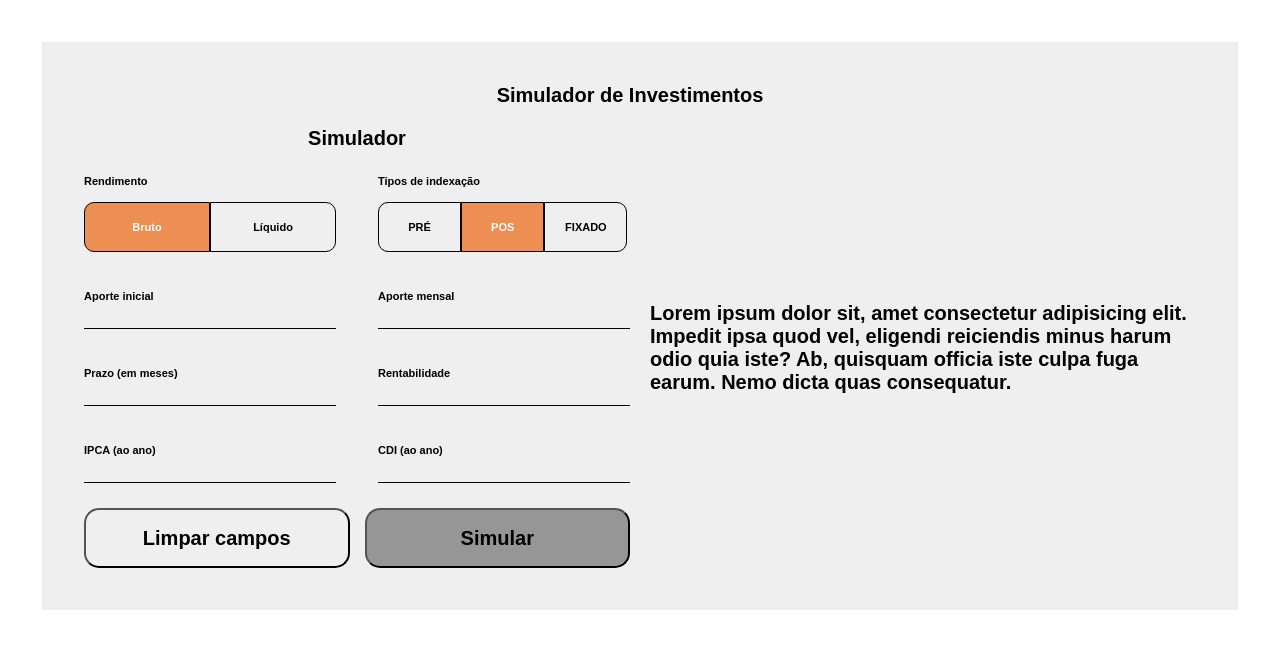
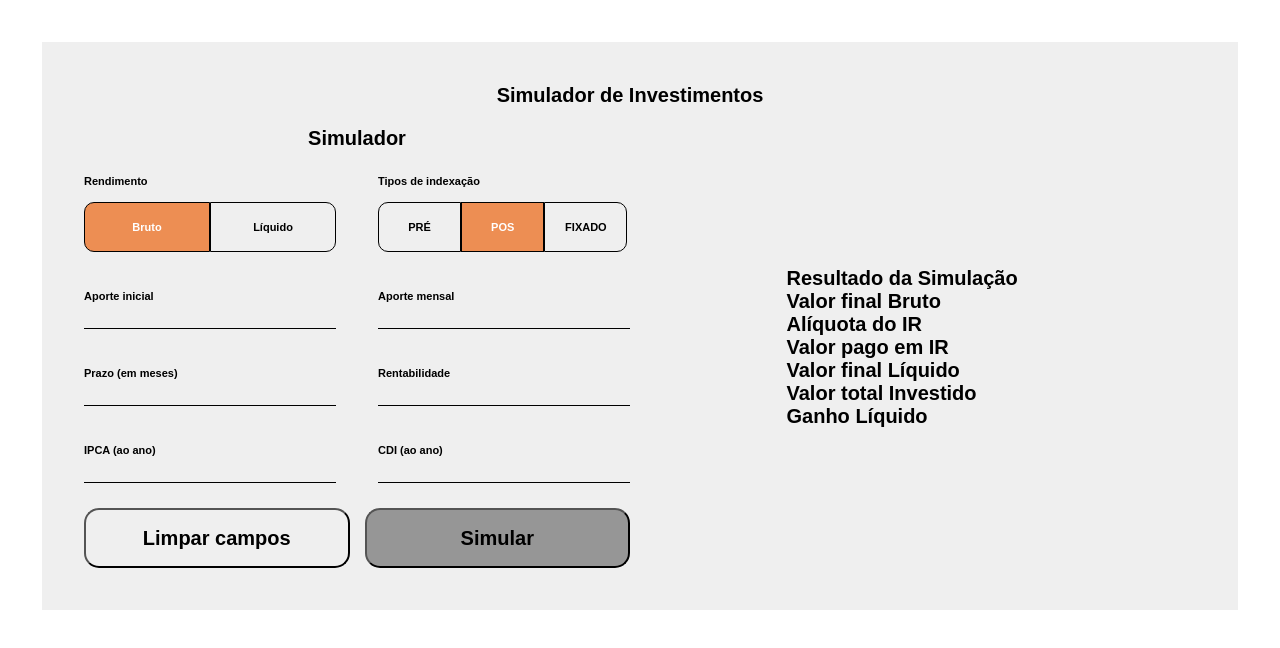
Before and after one commit to romulodev08/EQI-investimentos-desafio, a React (Create React App) app in the folder simulador-de-investimentos/: page / in a window 1280 px wide. Shown: the top 648 px of the page. Built offline with nearby package versions, Linux system fonts and the light colour scheme; data requests are answered from the project's data file.

Commit message:
criado função para pesquisar retorno da simulação
funçaõ que armazena os dados do formulário para serem usados para a simulação

```diff
--- a/simulador-de-investimentos/src/componentes/app.jsx
+++ b/simulador-de-investimentos/src/componentes/app.jsx
@@ -6,7 +6,9 @@ export default class Simulador extends Component {
     constructor(props) {
         super(props)
         this.state = {
-            response: []
+            response: [],
+            rendimento: "bruto",
+            tipoDeIndexação: "pos"
         }
     }
     componentDidMount() {
@@ -18,6 +20,11 @@ export default class Simulador extends Component {
             console.log(this.state.response)
         }, 1000)
     }
+    simular(props) {
+        this.state.response.map((item, index) => {
+
+        })
+    }
     render() {
         return(
             <section id="conteúdo">
@@ -27,10 +34,10 @@ export default class Simulador extends Component {
                     <div className="containersDePreenchimento containersDePreenchimento1">
                         <div className="containerDePreenchimento" id="rendimentoContainer">
                             <label>Rendimento</label><br />
-                            <input type="radio" name="rendimento" id="r1rendimento" className="oculto" defaultChecked  />
+                            <input type="radio" name="rendimento" id="r1rendimento" className="oculto" defaultChecked />
                             <input type="radio" name="rendimento" id="r2rendimento" className="oculto"  />
-                            <label className="rendimentoLabel" id="rendimentoLabel1" htmlFor="r1rendimento">Bruto</label>
-                            <label className="rendimentoLabel" id="rendimentoLabel2" htmlFor="r2rendimento">Líquido</label>
+                            <label className="rendimentoLabel" id="rendimentoLabel1" htmlFor="r1rendimento" onClick={() => this.setState({ rendimento: "bruto" })}>Bruto</label>
+                            <label className="rendimentoLabel" id="rendimentoLabel2" htmlFor="r2rendimento" onClick={() => this.setState({ rendimento: "liquido" })} >Líquido</label>
                             <span></span>
                         </div>
                         <div className="containerDePreenchimento">
@@ -52,9 +59,9 @@ export default class Simulador extends Component {
                             <input type="radio" name="indexação" id="r1indexação" className="oculto" />
                             <input type="radio" name="indexação" id="r2indexação" className="oculto" defaultChecked />
                             <input type="radio" name="indexação" id="r3indexação" className="oculto" />
-                            <label htmlFor="r1indexação" id="indexação1" className="indexaçãoLabel">PRÉ</label>
-                            <label htmlFor="r2indexação" id="indexação2" className="indexaçãoLabel">POS</label>
-                            <label htmlFor="r3indexação" id="indexação3" className="indexaçãoLabel">FIXADO</label>
+                            <label htmlFor="r1indexação" id="indexação1" className="indexaçãoLabel" onClick={() => this.setState({ tipoDeIndexação: "pre" })} >PRÉ</label>
+                            <label htmlFor="r2indexação" id="indexação2" className="indexaçãoLabel" onClick={() => this.setState({ tipoDeIndexação: "pos" })} >POS</label>
+                            <label htmlFor="r3indexação" id="indexação3" className="indexaçãoLabel" onClick={() => this.setState({ tipoDeIndexação: "ipca" })} >FIXADO</label>
                             <span></span>
                         </div>
                         <div className="containerDePreenchimento">
@@ -75,7 +82,39 @@ export default class Simulador extends Component {
                         <button className="botoes" type="submit">Simular</button>
                     </div>
                 </form>
-                <div className="containerSimulador">Lorem ipsum dolor sit, amet consectetur adipisicing elit. Impedit ipsa quod vel, eligendi reiciendis minus harum odio quia iste? Ab, quisquam officia iste culpa fuga earum. Nemo dicta quas consequatur.</div>
+                <div className="containerSimulador resultado">
+                    <h2>Resultado da Simulação</h2>
+                    <div id="valores">
+                        <div className="card">
+                            <h3>Valor final Bruto</h3>
+                            <p></p>
+                        </div>
+                        <div className="card">
+                            <h3>Alíquota do IR</h3>
+                            <p></p>
+                        </div>
+                        <div className="card">
+                            <h3>Valor pago em IR</h3>
+                            <p></p>
+                        </div>
+                        <div className="card">
+                            <h3>Valor final Líquido</h3>
+                            <p></p>
+                        </div>
+                        <div className="card">
+                            <h3>Valor total Investido</h3>
+                            <p></p>
+                        </div>
+                        <div className="card">
+                            <h3>Ganho Líquido</h3>
+                            <p></p>
+                        </div>
+                    </div>
+                    <div id="grafico">
+
+                    </div>
+                </div>
+
             </section>
         )
     }
```
